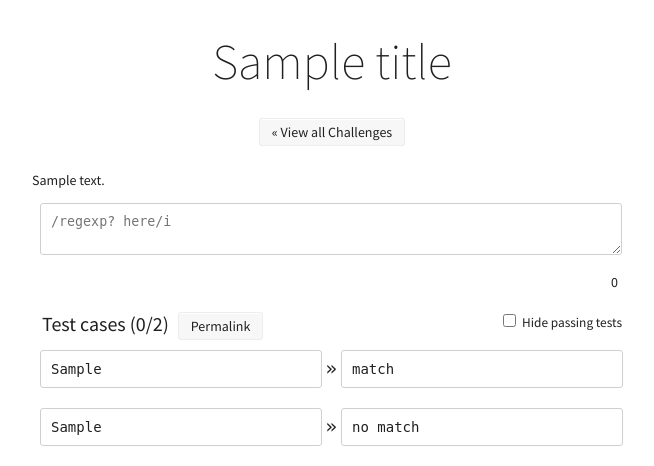
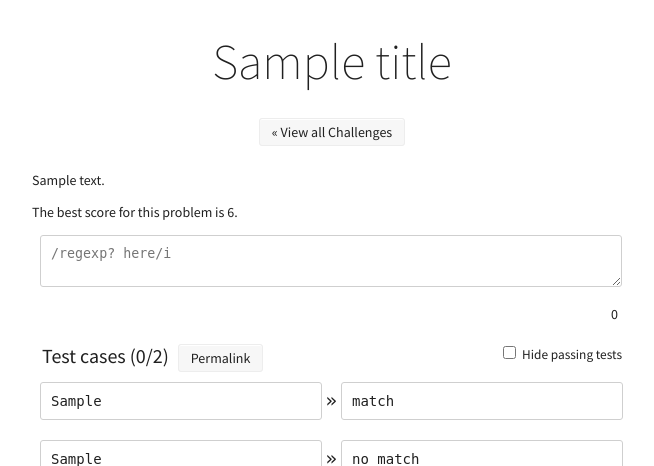
Before and after one commit to wpi-acm/regexgolf, a Flask app: template regexgolf/templates/challenge.html in a window 1280 px wide. Shown: the top 466 px of the page, without its empty margins (308-962 px from the left). Run offline with Flask 2, Linux system fonts and the light colour scheme; tables that the repository leaves empty hold one stand-in row (values such as "Sample post"); the template is opened without the code that fills it: values that come from a table or form of the project are taken from there, most other values are stand-ins (such as "Sample title", 1, 10 or a date in 2020).

Commit message:
Adds points.

```diff
--- a/regexgolf/app.py
+++ b/regexgolf/app.py
@@ -12,6 +12,7 @@ from flask.ext.login import LoginManager, login_user, UserMixin, \
 from flask.ext.migrate import Migrate, MigrateCommand
 from flask.ext.script import Manager
 from flask.ext.sqlalchemy import SQLAlchemy
+from sqlalchemy.sql import func, and_
 from wtforms.fields import TextAreaField
 
 import config
@@ -58,6 +59,18 @@ class Challenge(db.Model):
             return False
         return True
 
+    def get_others_solutions(self, user):
+        my_score = user.get_solution(self).score()
+        return Solution.query.filter(
+            and_(func.length(Solution.value)) >= my_score,
+                 Solution.user != user.username).all()
+
+    def is_solved(self):
+        return len(Solution.query.filter_by(challenge=self).all()) > 0
+
+    def best_solution(self):
+        return Solution.query.filter_by(challenge=self).order_by(func.length(Solution.value)).first()
+
     def __repr__(self):
         return '<Challenge %r>' % self.name
 
@@ -73,6 +86,9 @@ class Solution(db.Model):
         self.user = user.username
         self.challenge_id = challenge_id
         self.value = solution
+
+    def score(self):
+        return len(self.value)
 
     def __repr__(self):
         return '<Solution for %r: %r>' % (self.challenge_id, self.user)
@@ -157,11 +173,20 @@ class User(UserMixin):
     def is_active(self):
         return self.active
 
+    def is_admin(self):
+        return self.username in config.ADMIN_USERNAMES
+
+    def has_solved(self, challenge):
+        solutions = Solution.query.filter_by(
+            user=self.username, challenge=challenge).all()
+        return len(solutions) > 0
+
     def get_id(self):
         return self.id
 
-    def is_admin(self):
-        return self.username in config.ADMIN_USERNAMES
+    def get_solution(self, challenge):
+        return Solution.query.filter_by(
+            user=self.username, challenge=challenge).first()
 
 
 # MIDDLEWARE
--- a/regexgolf/static/challenge.js
+++ b/regexgolf/static/challenge.js
@@ -6,6 +6,8 @@ var find = document.getElementById('find'),
 	permalink = document.getElementById('permalink'),
 	submit = document.getElementById('submit'),
 	characterCount = document.getElementById('character-count'),
+	otherSolutions = document.getElementById('other-solutions'),
+	viewOtherSolutions = document.getElementById('view-other-solutions'),
 	cases = [],
 	element, i, urlParts;
 
@@ -36,6 +38,11 @@ if (replace){
 		validateRegex(true);
 	});
 }
+
+viewOtherSolutions.addEventListener('click', function(e) {
+	otherSolutions.className = "";
+	viewOtherSolutions.className += " hidden";
+});
 
 // Allow the URL to contain regex and replace values
 urlParts = location.search.replace('?', '').split(/[\&\=]/);
--- a/regexgolf/static/style.css
+++ b/regexgolf/static/style.css
@@ -93,6 +93,10 @@ section h3 {
 .challenge {
 	display: block;
 	margin-bottom: 20px;
+}
+
+.challenge.solved {
+	text-decoration: line-through;
 }
 
 .challenge date {
--- a/regexgolf/templates/challenge.html
+++ b/regexgolf/templates/challenge.html
@@ -8,6 +8,24 @@
 
 {% block main %}
 		<div id="details">{{ challenge.details|safe }}</div>
+
+		<p class="best">{% if challenge.is_solved() %}The best score for this problem is {{ challenge.best_solution().score() }}.{% else %}This problem has not been solved. Be the first!{% endif %}</p>
+
+		{%- if g.user.has_solved(challenge) %}
+		<p>Your score: {{ g.user.get_solution(challenge).score() }}</p>
+
+		<a id="view-other-solutions" class="button" href="#">View Other Solutions</a>
+		<div id="other-solutions" class="hidden">
+			Your solution is as good or better than:
+			<ul class="others">
+				{%- for solution in challenge.get_others_solutions(g.user) %}
+				<li>{{ solution.value }} [{{ solution.score() }}] ({{ solution.user }})</li>
+				{% else %}
+				You have not beat anyone yet!
+				{% endfor %}
+			</ul>
+		</div>
+		{%- endif %}
 
 		<p class='single-input'>
  			<textarea id="find" placeholder="/regexp? here/i"></textarea>
--- a/regexgolf/templates/index.html
+++ b/regexgolf/templates/index.html
@@ -5,7 +5,7 @@
 
 		<ul class="challenges">
 			{%- for challenge in challenges %}
-			<li><a href="{{ url_for('challenge', challenge_id=challenge.id) }}" class="challenge">
+			<li><a href="{{ url_for('challenge', challenge_id=challenge.id) }}" class="challenge{% if g.user.has_solved(challenge) %} solved{% endif %}">
 				<date>{{ challenge.date.date() }}</date>
 				#{{ challenge.id }} {{ challenge.name }} - {{ challenge.description }}
 			</a></li>
```
